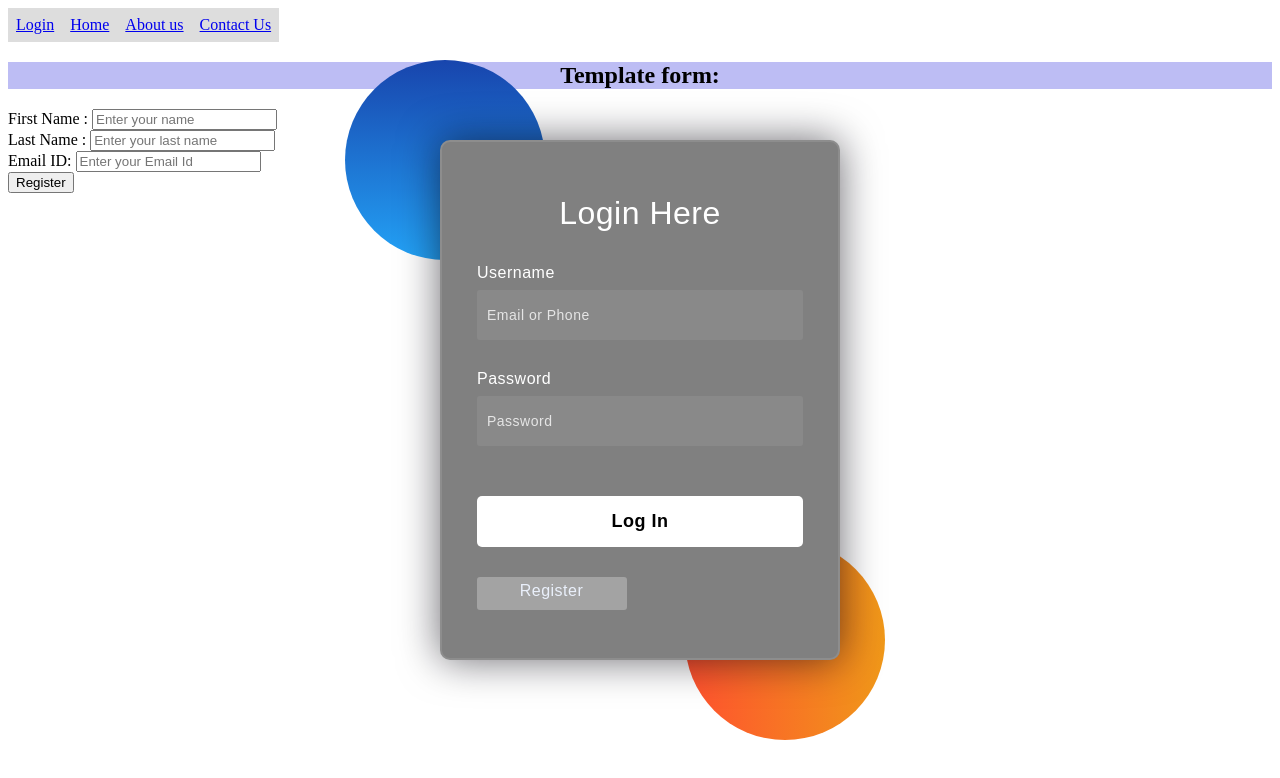
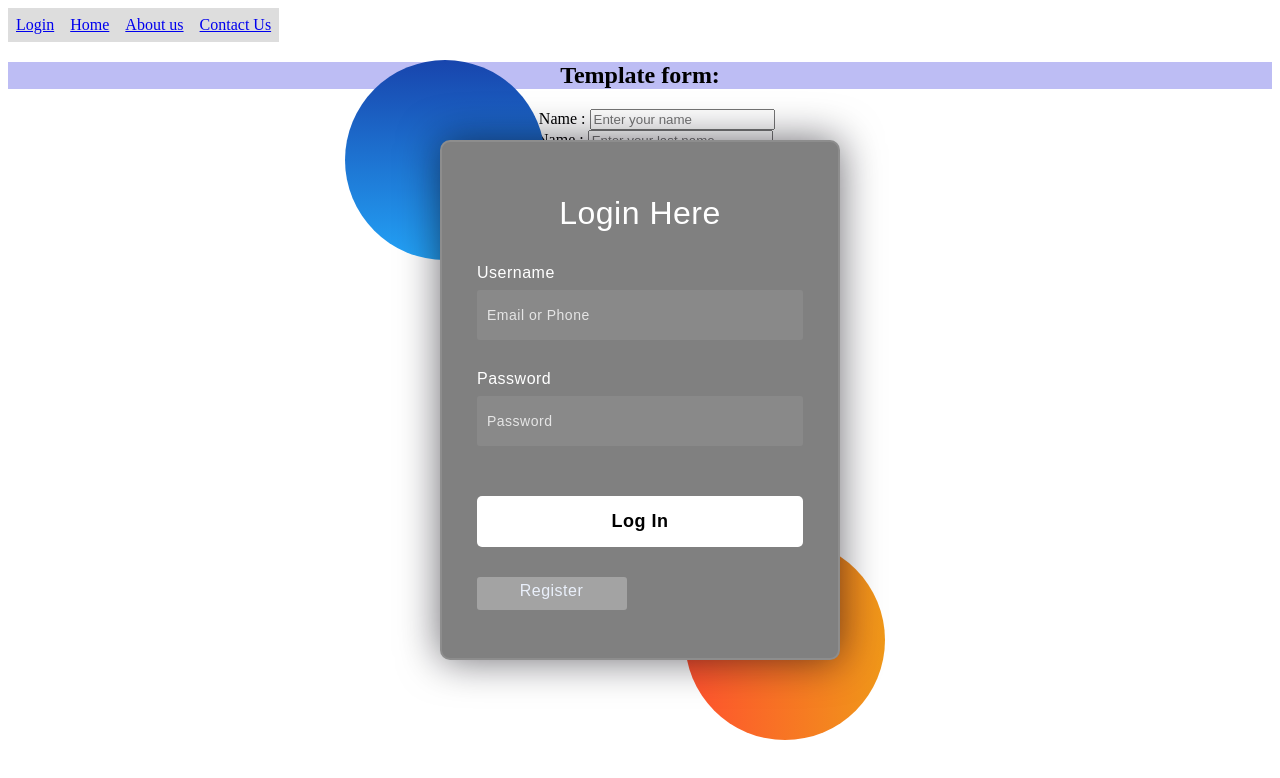
Before and after one commit to saket-kr-jha/Angular_practice, an Angular app: page / in a window 1280 px wide. Shown: the top 778 px of the page. Built offline with nearby package versions, Linux system fonts and the light colour scheme.

Commit message:
template complete

```diff
--- a/src/app/app.component.html
+++ b/src/app/app.component.html
@@ -6,7 +6,8 @@
     <li><a routerLink="contact">Contact Us</a></li>
   </ul>
 </div>
-
-<app-template-form></app-template-form>
+<div class="container">
+  <app-template-form></app-template-form>
+</div>
 
 <router-outlet></router-outlet>
--- a/src/app/template-form/template-form.component.html
+++ b/src/app/template-form/template-form.component.html
@@ -1,5 +1,5 @@
 <h2>Template form: </h2>
-<div>
+<div class="form-container">
     <form #regdata = "ngForm" (ngSubmit)="register(regdata)">
         <div>
             First Name : <input type="text" name="firstName" placeholder="Enter your name" ngModel>
--- a/src/app/template-form/template-form.component.scss
+++ b/src/app/template-form/template-form.component.scss
@@ -2,3 +2,11 @@ h2{
     background-color: rgb(189, 189, 244);
     text-align: center;
 }
+
+
+  .form-container {
+    display: flex;
+    justify-content: center;
+    align-items: center;
+
+  }
```
Also changed, not shown: src/app/app.component.scss (line endings or trailing spaces).
